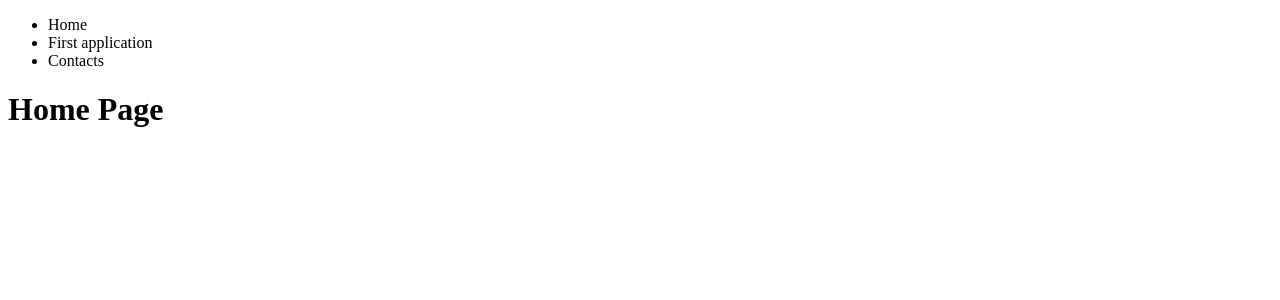
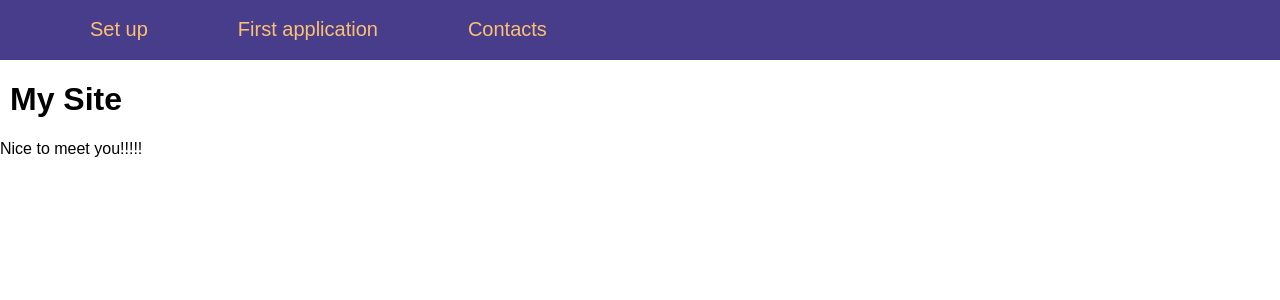
Before and after one commit to ddianaoo/FlaskStart, a Flask app: page / in a window 1280 px wide. Shown: the top 300 px of the page. Run offline with Flask 2, Linux system fonts and the light colour scheme.

Commit message:
add /static/

```diff
--- a/flsite.py
+++ b/flsite.py
@@ -2,12 +2,13 @@ from flask import Flask, render_template, url_for
 
 app = Flask(__name__)
 
-menu = ['Home', 'First application', 'Contacts']
+menu = [{"name": 'Set up', "url": "install-flask"},
+        {"name": 'First application', "url": "first-app"},
+        {"name": 'Contacts', "url": "contact"}]
 
 
 @app.route("/")
 def index():
-    print(url_for('index'))
     return render_template('index.html', menu=menu)
 
 
--- /dev/null
+++ b/static/css/styles.css
@@ -0,0 +1,66 @@
+html, body {
+    font-family: 'Arial';
+    height: 100%;
+    width: 100%;
+    margin: 0;
+    padding; 0;
+}
+
+a {
+    color: #0059b2;
+    text-decoration: none;
+}
+a:hover {
+    color: #CC0000;
+    text-decoration: underline;
+}
+
+.clean{
+    clean: both;
+}
+
+ul.mainmenu {
+    list-style: none;
+    background: #483D8B;
+    height: 60px;
+    margin: 0;
+    padding; 0;
+    color: #FFEBCD;
+    font-size: 20px;
+    overflow: hidden;
+}
+
+ul.mainmenu li {
+    float: left;
+    margin: 18px 40px 0px 50px;
+}
+
+ul.mainmenu li.last {
+    float: right;
+}
+
+ul.mainmenu li a {
+    color: #fdc073;
+    text-decoration: none;
+}
+
+ul.mainmenu li a:hover {
+    color: #FDA83D;
+}
+
+div.content {
+    margin: 10px;
+}
+
+.form-contact label {
+    display: inline-block;
+    min-width: 80px;
+}
+
+.form-contact p { margin: 10px 0;}
+.form-contact input[type=submit], textarea {font-size: 16px;}
+
+.flash {padding:10px;}
+.flash.success {
+    border: 1px solid #21DB56;
+}
--- a/templates/about.html
+++ b/templates/about.html
@@ -1,6 +1,6 @@
 {% extends 'base.html' %}
 
 {% block content %}
-<h1>{{ title }}</h1>
-<h2>Hello</h2>
+{{ super() }}
+<p>Hello look the details....</p>
 {% endblock %}
--- a/templates/base.html
+++ b/templates/base.html
@@ -1,6 +1,7 @@
 <!DOCTYPE html>
 <html lang="en">
 <head>
+    <link type="text/css" href="{{ url_for('static', filename='css/styles.css') }}" rel="stylesheet">
     <meta charset="UTF-8">
     {% block title %}
     {% if title %}
@@ -13,14 +14,23 @@
 <body>
 
 {% block mainmenu %}
-<ul>
+<ul class="mainmenu">
     {% for item in menu %}
-    <li>{{ item }}</li>
+    <li><a href="{{ item.url }}">{{ item.name }}</a></li>
     {% endfor %}
 </ul>
 {% endblock %}
 
 {% block content %}
+<div class="clear"></div>
+<div class="content">
+    {% if title %}
+        <h1>{{ title }}</h1>
+    {% else %}
+        <h1>My Site</h1>
+    {% endif %}
+
+</div>
 {% endblock %}
 
 </body>
--- a/templates/index.html
+++ b/templates/index.html
@@ -1,5 +1,6 @@
 {% extends 'base.html' %}
 
 {% block content %}
-<h1>Home Page</h1>
+{{ super() }}
+<p>Nice to meet you!!!!!</p>
 {% endblock %}
```
